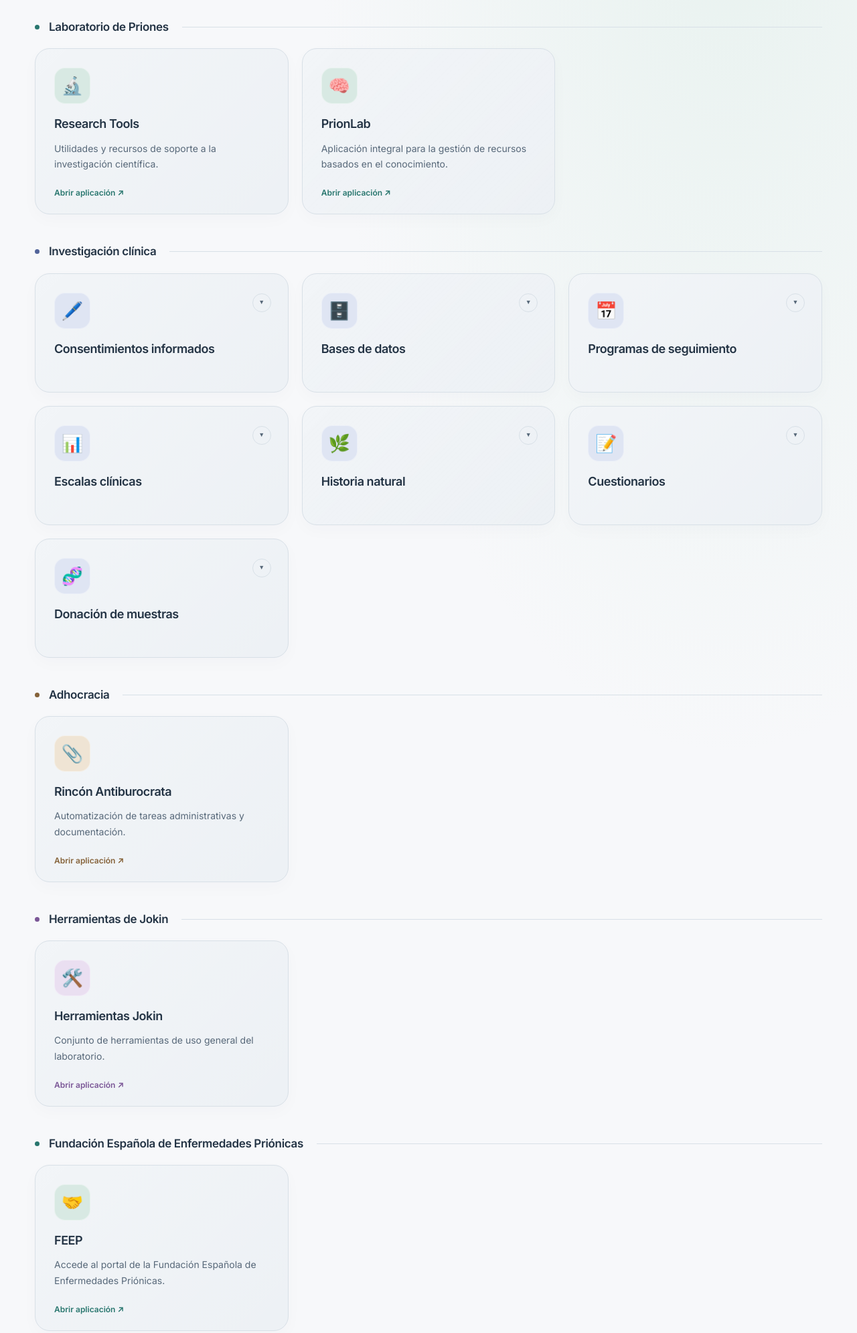
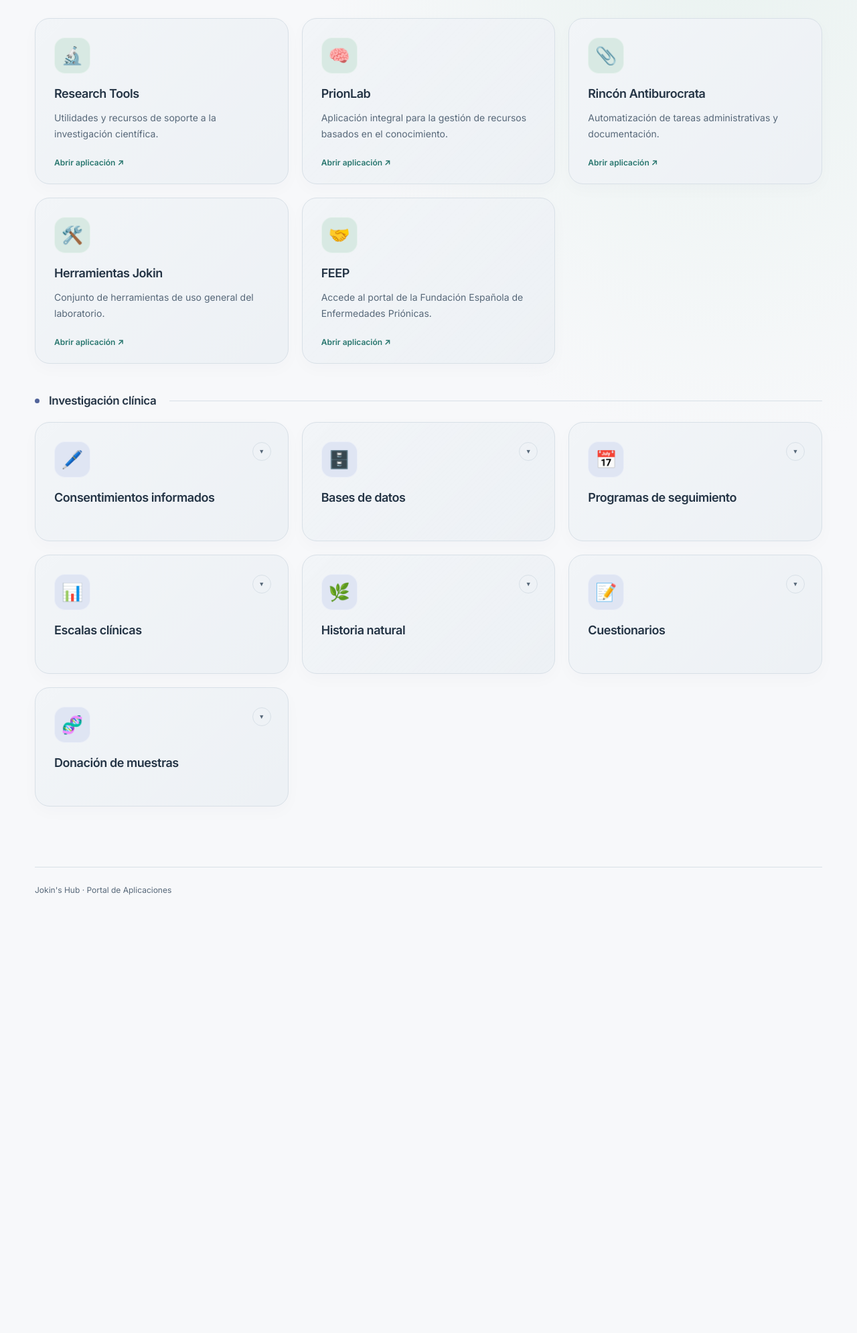
Before and after one commit to Jokin1969/jokin-hub, a plain HTML site: page site/index.html in a window 1280 px wide. Shown: the part 220-2210 px from the top of the page at 67% size. After the commit the page ends 1591 px from the top, so only its background shows below. Drawn offline with Linux system fonts and the light colour scheme.

Commit message:
Simplify hub card groups

```diff
--- a/site/index.html
+++ b/site/index.html
@@ -21,12 +21,8 @@
   </header>
 
   <main>
-
-    <!-- ── Laboratorio de Priones ── -->
-    <section class="section">
-      <h2 class="section-title">Laboratorio de Priones</h2>
+    <section class="section" data-order-key="main-tools" aria-label="Aplicaciones">
       <div class="grid">
-
         <a class="card" draggable="true" href="https://research-tools-production.up.railway.app" target="_blank" rel="noopener">
           <div class="card-icon">🔬</div>
           <div class="card-title">Research Tools</div>
@@ -39,10 +35,26 @@
           <div class="card-desc">Aplicación integral para la gestión de recursos basados en el conocimiento.</div>
         </a>
 
+        <a class="card" draggable="true" href="https://rincon-antiburocrata-production.up.railway.app" target="_blank" rel="noopener">
+          <div class="card-icon">📎</div>
+          <div class="card-title">Rincón Antiburocrata</div>
+          <div class="card-desc">Automatización de tareas administrativas y documentación.</div>
+        </a>
+
+        <a class="card" draggable="true" href="https://jokins-tools-production.up.railway.app" target="_blank" rel="noopener">
+          <div class="card-icon">🛠️</div>
+          <div class="card-title">Herramientas Jokin</div>
+          <div class="card-desc">Conjunto de herramientas de uso general del laboratorio.</div>
+        </a>
+
+        <a class="card" draggable="true" href="https://feep-production.up.railway.app/" target="_blank" rel="noopener">
+          <div class="card-icon">🤝</div>
+          <div class="card-title">FEEP</div>
+          <div class="card-desc">Accede al portal de la Fundación Española de Enfermedades Priónicas.</div>
+        </a>
       </div>
     </section>
 
-    <!-- ── Investigación clínica ── -->
     <section class="section">
       <h2 class="section-title">Investigación clínica</h2>
       <div class="grid" id="ic-grid">
@@ -161,49 +173,6 @@
 
 
     </section>
-
-    <!-- ── Adhocracia ── -->
-    <section class="section">
-      <h2 class="section-title">Adhocracia</h2>
-      <div class="grid">
-
-        <a class="card" draggable="true" href="https://rincon-antiburocrata-production.up.railway.app" target="_blank" rel="noopener">
-          <div class="card-icon">📎</div>
-          <div class="card-title">Rincón Antiburocrata</div>
-          <div class="card-desc">Automatización de tareas administrativas y documentación.</div>
-        </a>
-
-      </div>
-    </section>
-
-    <!-- ── Herramientas de Jokin ── -->
-    <section class="section">
-      <h2 class="section-title">Herramientas de Jokin</h2>
-      <div class="grid">
-
-        <a class="card" draggable="true" href="https://jokins-tools-production.up.railway.app" target="_blank" rel="noopener">
-          <div class="card-icon">🛠️</div>
-          <div class="card-title">Herramientas Jokin</div>
-          <div class="card-desc">Conjunto de herramientas de uso general del laboratorio.</div>
-        </a>
-
-      </div>
-    </section>
-
-
-
-    <!-- ── FEEP ── -->
-    <section class="section">
-      <h2 class="section-title">Fundación Española de Enfermedades Priónicas</h2>
-      <div class="grid">
-        <a class="card" draggable="true" href="https://feep-production.up.railway.app/" target="_blank" rel="noopener">
-          <div class="card-icon">🤝</div>
-          <div class="card-title">FEEP</div>
-          <div class="card-desc">Accede al portal de la Fundación Española de Enfermedades Priónicas.</div>
-        </a>
-      </div>
-    </section>
-
   </main>
 
   <footer>
@@ -239,7 +208,7 @@ if (window.matchMedia('(hover: hover) and (pointer: fine)').matches) {
   function saveOrder() {
     const order = {};
     document.querySelectorAll('.section').forEach(section => {
-      const id = section.querySelector('.section-title').textContent.trim();
+      const id = section.dataset.orderKey || section.querySelector('.section-title').textContent.trim();
       order[id] = [...section.querySelectorAll('.card')].map(c => c.href);
     });
     localStorage.setItem(STORE_KEY, JSON.stringify(order));
@@ -249,7 +218,7 @@ if (window.matchMedia('(hover: hover) and (pointer: fine)').matches) {
     const saved = JSON.parse(localStorage.getItem(STORE_KEY) || 'null');
     if (!saved) return;
     document.querySelectorAll('.section').forEach(section => {
-      const id = section.querySelector('.section-title').textContent.trim();
+      const id = section.dataset.orderKey || section.querySelector('.section-title').textContent.trim();
       const hrefs = saved[id];
       if (!hrefs) return;
       const grid = section.querySelector('.grid');
```
